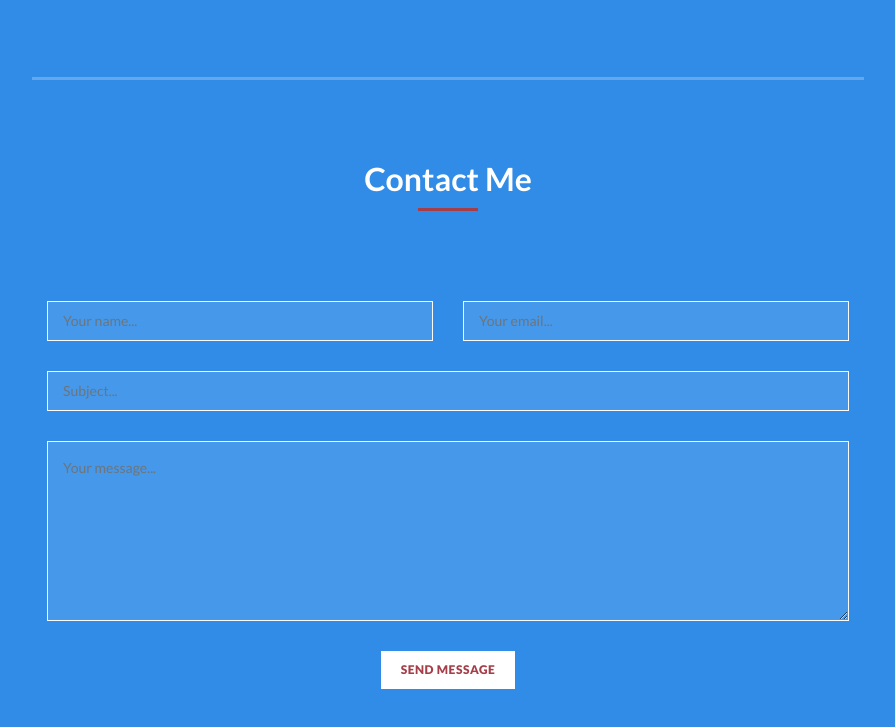
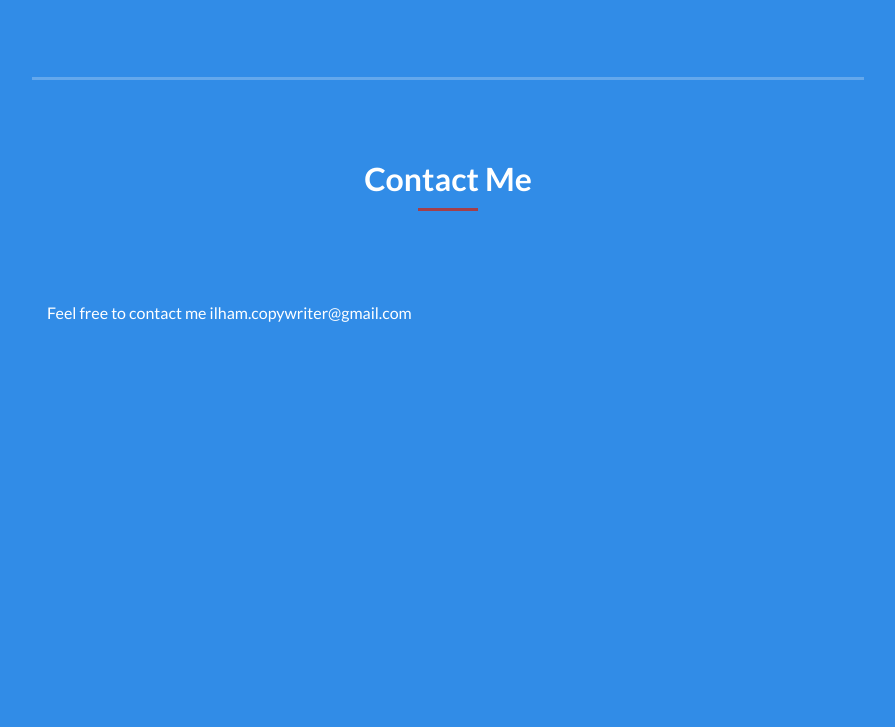
Before and after one commit to ilhamlaraba/portfolio, a plain HTML site: page index.html in a window 1280 px wide. Shown: the part 2677-3404 px from the top of the page, without its empty margins (352-1247 px from the left). Drawn offline with Linux system fonts and the light colour scheme.

Commit message:
Update index.html

```diff
--- a/index.html
+++ b/index.html
@@ -214,72 +214,7 @@ https://templatemo.com/tm-531-reflux
               ></span
             >
           </div>
-          <div class="row">
-            <div class="right-content">
-              <div class="container">
-                <form id="contact" action="ilham.copywriter@gmail.com" method="post">
-                  <div class="row">
-                    <div class="col-md-6">
-                      <fieldset>
-                        <input
-                          name="name"
-                          type="text"
-                          class="form-control"
-                          id="name"
-                          placeholder="Your name..."
-                          required=""
-                        />
-                      </fieldset>
-                    </div>
-                    <div class="col-md-6">
-                      <fieldset>
-                        <input
-                          name="email"
-                          type="text"
-                          class="form-control"
-                          id="email"
-                          placeholder="Your email..."
-                          required=""
-                        />
-                      </fieldset>
-                    </div>
-                    <div class="col-md-12">
-                      <fieldset>
-                        <input
-                          name="subject"
-                          type="text"
-                          class="form-control"
-                          id="subject"
-                          placeholder="Subject..."
-                          required=""
-                        />
-                      </fieldset>
-                    </div>
-                    <div class="col-md-12">
-                      <fieldset>
-                        <textarea
-                          name="message"
-                          rows="6"
-                          class="form-control"
-                          id="message"
-                          placeholder="Your message..."
-                          required=""
-                        ></textarea>
-                      </fieldset>
-                    </div>
-                    <div class="col-md-12">
-                      <fieldset>
-                        <button type="submit" id="form-submit" class="button">
-                          Send Message
-                        </button>
-                      </fieldset>
-                    </div>
-                  </div>
-                </form>
-              </div>
-            </div>
-          </div>
-        </div>
+          Feel free to contact me ilham.copywriter@gmail.com
       </section>
     </div>
 
```
